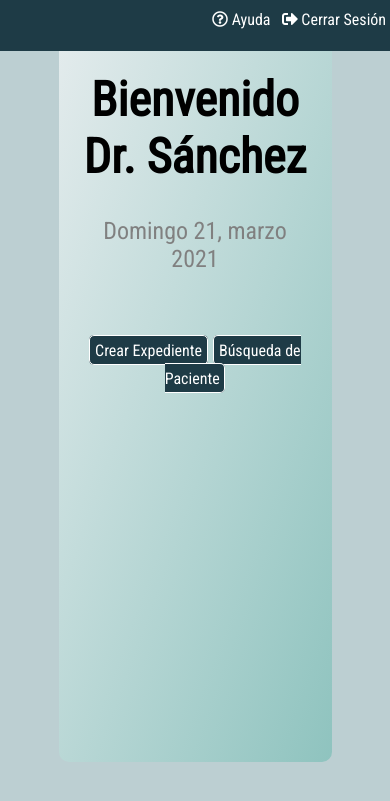
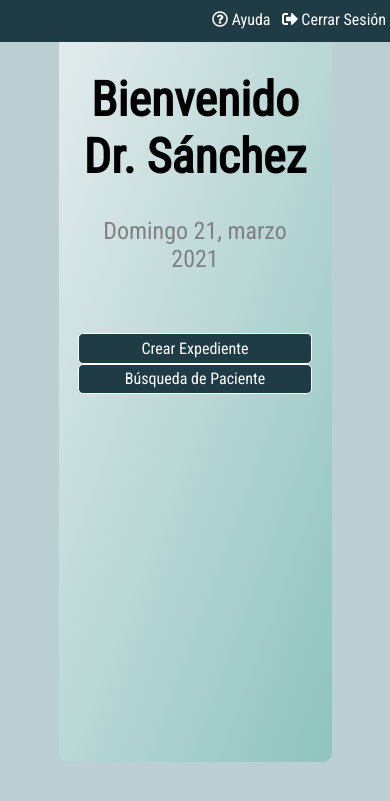
Before and after one commit to aroquev00/web-proyecto, a PHP site: page /dashboardMedico.html in a window 390 px wide. Shown: the top 801 px of the page. Run offline with PHP 8.4, Linux system fonts and the light colour scheme; some libraries are stand-ins or nearby versions.

Commit message:
responsive design

```diff
--- a/css/main.css
+++ b/css/main.css
@@ -31,7 +31,7 @@ nav {
     background-color: #1e3b46;
     width: 100%;
     top:0;
-    height: 6%;
+    height: 6vh;
     color: white;
     text-align: right;
 
@@ -72,8 +72,6 @@ main #wrapper {
 
 
 
-
-
 .btn {
    border-radius: 5px;
    padding: 2%;
@@ -96,3 +94,14 @@ main #wrapper {
     color:#1e3b46;
     border-color: #1e3b46;
 }
+
+ /* Responsive Designed dashboardMedico.html */
+@media only screen and (max-width: 500px) {
+    nav {
+        height: 5%;
+    }
+
+    #btns a {
+        display: block;
+    }
+}
```
